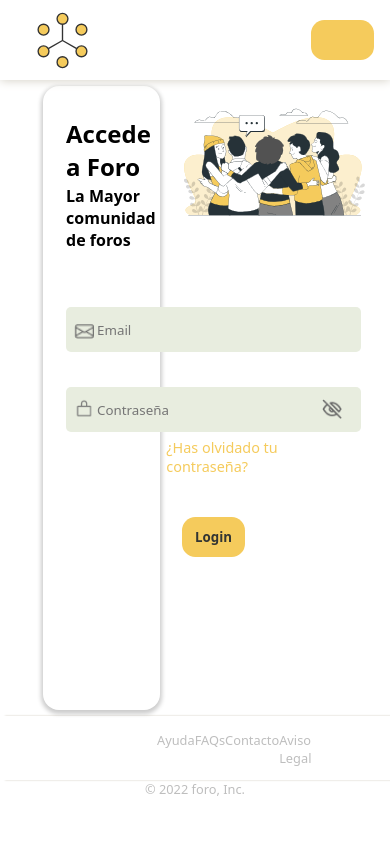
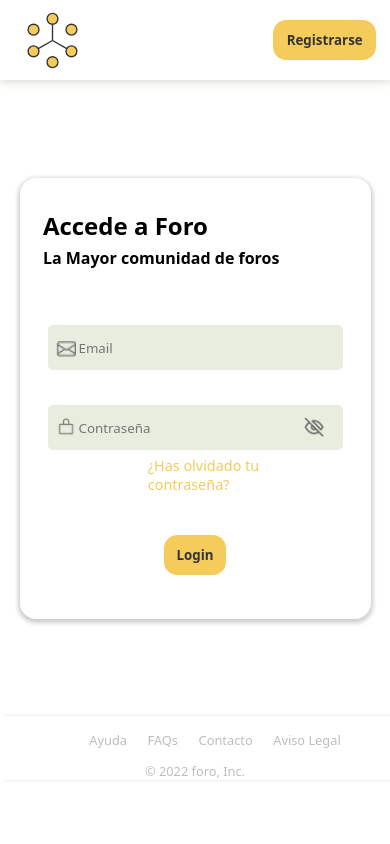
Before and after one commit to rauledutorres/Proyecto-2-Foros, a PHP site: page /login.php in a window 390 px wide. Run offline with PHP 8.4, Linux system fonts and the light colour scheme; data comes from the database, SQL or seed files in the repository; some libraries are stand-ins or nearby versions.

Commit message:
Ajustes responsive

```diff
--- a/components/header.php
+++ b/components/header.php
@@ -118,11 +118,12 @@ if (isset($_SESSION['signed_in']) == false) {
     <?php else : ?>
       <div class="header perfil_hilo">
         <div class="header_search">
-          <img src="img/icons/search.svg" class="icon" id="searchIcon">
-          <input type="text" class="input" autocomplete="off" id="searchBox" placeholder="Buscar Temas...">
-          <div class="result" id="searchResultContainer">
+          <img src="img/icons/search.svg" class="icon" id="searchIcon" onclick="showSearch()">
+          <div id="searchModal">
+            <input type="text" class="input" autocomplete="off" id="searchBox" placeholder="Buscar Temas...">
+            <div class="result" id="searchResultContainer">
+            </div>
           </div>
-          <button id="searchButton" class="button">search</button>
         </div>
         <div class="nuevoHilo" onclick="openModal(event)">
           <img src="img/icons/post.svg" class="icon" id="postIcon">
@@ -160,7 +161,7 @@ if (isset($_SESSION['signed_in']) == false) {
               echo '<option value="' . $categoryArray[$i]["tema_id"] . '">' . $categoryArray[$i]["tema_nombre"] . '</option>"';
             } ?>
           </select>
-          <textarea name="postDescription" id="description"></textarea>
+          <div name="postDescription" id="description"></div>
 
           <div id="postButtons">
             <button type="reset" class="button cancel" id="cancelPost" onclick="closeModal()">Cancelar</button>
@@ -169,8 +170,10 @@ if (isset($_SESSION['signed_in']) == false) {
 
           <script>
             tinymce.init({
-              selector: 'textarea#description',
+              selector: 'div#description',
               height: 350,
+              body_class: 'description',
+              content_style: 'margin: 10px; border: 5px solid red; padding: 3px;',
               plugins: 'code lists',
               mobile: {
                 menubar: true,
--- a/css/footer.css
+++ b/css/footer.css
@@ -18,7 +18,7 @@
   }
 
   @media only screen and (max-width: 768px){
-    ul {
+    .footer ul {
         width: 80%;
         justify-content: space-around;
     }
--- a/css/header.css
+++ b/css/header.css
@@ -35,7 +35,7 @@ header {
 }
 
 #logoContainer {
-    margin-right: 30%;
+    width: 30%;
 }
 
 @media only screen and (max-width: 920px) {
@@ -326,15 +367,22 @@ h1 {
 
 @media only screen and (max-width: 768px) {
     #postIcon {
-        margin-top: 0.5%;
-        margin-left: 2.5%;
+        margin-top: 0.3%;
+        margin-left: 3.2%;
+    }
+}
+
+
+@media only screen and (max-width: 426px) {
+    .nuevoHilo{
+        margin-left: 20%;
     }
 }
 
 
 .button {
     background-color: var(--btn);
-    width: 10vw;
+    width: 12vw;
     height: 3em;
     border: none;
     border-radius: 1em;
@@ -355,8 +403,15 @@ h1 {
     background-color: #DCE5E2;
 }
 
-@media only screen and (max-width: 920px) {
-    .header .button {
+@media only screen and (max-width: 1024px){
+    header .button{
+        width: 14vw;
+    }
+}
+
+@media only screen and (max-width: 820px) {
+
+    header .button {
         color: transparent;
     }
 }
--- a/css/login.css
+++ b/css/login.css
@@ -13,6 +13,7 @@
 
 .header .is {
     display: none;
+
 }
 
 .header .reg {
@@ -52,13 +53,14 @@ main .login {
     margin-bottom: 35px;
 }
 
-.cont_form h2{
+.cont_form h2 {
     margin-bottom: 1%;
 }
 
 .cont_form h4 {
     margin-top: 2%;
 }
+
 .cont_form .title_reg {
     margin-top: 10px;
     margin-bottom: 20px;
@@ -121,7 +123,7 @@ form .inp_reg {
     margin-bottom: 15px;
 }
 
-a{
+a {
     color: var(--btn);
     text-decoration: none;
 }
@@ -159,6 +161,7 @@ form button {
 
 form .btn_log {
     margin-top: 41px;
+    color:var(--text)
 }
 
 form .btn_reg {
@@ -182,6 +185,7 @@ form .img_log_email {
 form .img_log_pass {
     top: 5.7rem;
 }
+
 
 form .img_reg_name {
     top: 0.7rem;
@@ -232,7 +236,7 @@ form .img_reg_pass1 {
 }
 
 .cont_img img {
-    width: 100%;
+    height: 100%;
     display: block;
     margin: auto;
     margin-top: 5%;
@@ -248,8 +252,61 @@ form .img_reg_pass1 {
     left: 45px;
 }
 
-#message{
- text-align: center;
- color: var(--error);
- white-space: pre-line;
+#message {
+    text-align: center;
+    color: var(--error);
+    white-space: pre-line;
 }
+
+form .iconSecondPass{
+    top:57%;
+}
+
+@media only screen and (max-width: 820px) {
+    .caja {
+        flex-direction: column;
+        align-items: center;
+    }
+
+    .caja .log,
+    .caja .reg {
+        width: 50%;
+    }
+
+    #registro {
+        flex-direction: column-reverse;
+    }
+
+    #is,
+    #reg {
+        color: var(--text);
+        width: 53%;
+        margin-left: 50%;
+    }
+
+    .cont_img {
+        width: 50%;
+    }
+}
+
+@media only screen and (max-width: 426px) {
+    .caja {
+        justify-content: center;
+
+    }
+
+    .caja .log,
+    .caja .reg {
+        width: 90%;
+        margin-left: 0;
+    }
+
+    .cont_img {
+        display: none;
+    }
+
+    #registerButton{
+        width:20vw;
+        color: var(--text);
+    }
+}
--- a/js/header.js
+++ b/js/header.js
@@ -19,7 +19,7 @@ function closeModal() {
 document.getElementById("searchBox").onkeyup = function (e) {
   var term = this.value;
   var resultDropdown = document.getElementById("searchResultContainer");
-  if (term.length > 4) {
+  if (term.length > 3) {
     fetch('./components/search.php?term=' + term).then((response) => response.json()).then((data) => {
       console.log(data);
       resultDropdown.innerHTML = "";
@@ -52,3 +52,13 @@ document.getElementById("searchBox").onkeyup = function (e) {
     )
   }
 }
+
+function showSearch(){
+  var modal = document.getElementById("searchModal");
+  if(modal.style.display == "none"){
+    modal.style.display = "block";
+  } else {
+    modal.style.display = "none";
+  }
+
+}
--- a/js/login.js
+++ b/js/login.js
@@ -6,6 +6,9 @@ const box_register=document.querySelector("#registro");
 
 const btn_vipass=document.querySelector(".img_reg_vipass");
 const btn_vitxt=document.querySelector(".img_reg_vitxt");
+
+const btn_vipass2=document.getElementById("iconSecondPass");
+const btn_vitxt2=document.getElementById("iconSecondPassTxt");
 
 const btn_logpass=document.querySelector(".img_log_vipass");
 const btn_logtxt=document.querySelector(".img_log_vitxt");
@@ -33,13 +36,22 @@ btn_vipass.addEventListener('click',()=>{
     btn_vipass.classList.toggle("txt");
     btn_vitxt.classList.toggle("pass");
     pass.setAttribute("type","text");
-    console.log(pass);
 });
 btn_vitxt.addEventListener('click',()=>{
     btn_vipass.classList.toggle("txt");
     btn_vitxt.classList.toggle("pass");
     pass.setAttribute("type","password");
-    console.log(pass);
+});
+
+btn_vipass2.addEventListener('click',()=>{
+    btn_vipass2.classList.toggle("txt");
+    btn_vitxt2.classList.toggle("pass");
+    valid.setAttribute("type","text");
+});
+btn_vitxt2.addEventListener('click',()=>{
+    btn_vipass2.classList.toggle("txt");
+    btn_vitxt2.classList.toggle("pass");
+    valid.setAttribute("type","password");
 });
 //--------------------------------------------------//
 //boton para vizualizar la contraseña en el form log//
@@ -47,24 +59,22 @@ btn_logpass.addEventListener('click',()=>{
     btn_logpass.classList.toggle("txt");
     btn_logtxt.classList.toggle("pass");
     logpass.setAttribute("type","text");
-    console.log(logpass);
 });
 btn_logtxt.addEventListener('click',()=>{
     btn_logpass.classList.toggle("txt");
     btn_logtxt.classList.toggle("pass");
     logpass.setAttribute("type","password");
-    console.log(logpass);
 });
 //-------------------------------------------------//
-valid.addEventListener('keyup',(event)=>{
-    let con = (pass.value);
-    let val_con = event.target.value;
-    if (con === val_con) {
-        console.log("las contraseña son iguales");
-    }else{
-        console.log("no son iguales");
-    }
-});
+// valid.addEventListener('keyup',(event)=>{
+//     let con = (pass.value);
+//     let val_con = event.target.value;
+//     if (con === val_con) {
+//         console.log("las contraseña son iguales");
+//     }else{
+//         console.log("no son iguales");
+//     }
+// });
 
 var button = document.getElementById("registerButton");
 button.onclick = function(event){
--- a/login.php
+++ b/login.php
@@ -86,8 +86,9 @@ if (isset($_POST['login'])) {
             <label class="img_group img_reg_vipass"><img src="img/icon_input_pass_text.png" alt=""></label>
             <input id="pass" class="inp_reg input_pass" type="password" name="pass" placeholder="Contraseña">
             <label class="img_group img_reg_pass1"><img src="img/icon_input_pass.png" alt=""></label>
-            <label class="img_group img_reg_vitxt pass"><img src="img/vector_eye.png" alt=""></label>
-            <input id="valid_pass" class="inp_reg" type="text" name="valid_pass" placeholder="Repite tu Contraseña">
+            <label class="img_group img_reg_vitxt pass iconSecondPass" id="iconSecondPassTxt"><img src="img/vector_eye.png" alt=""></label>
+            <label class="img_group img_reg_vipass iconSecondPass" id="iconSecondPass"><img src="img/icon_input_pass_text.png" alt=""></label>
+            <input id="valid_pass" class="inp_reg" type="password" name="valid_pass" placeholder="Repite tu Contraseña">
             <button class=" button btn_reg" type="submit" name="registrar" id="registerButton">Registrate</button>
             <span>¿Ya tienes Cuenta? <a class="form_et" href="">Inicia Sesion</a></span>
 
```
Also changed, not shown: other parts of css/header.css (+57 -22 lines), css/hilo.css (+7 -12 lines), css/index.css (+8 -4 lines).
